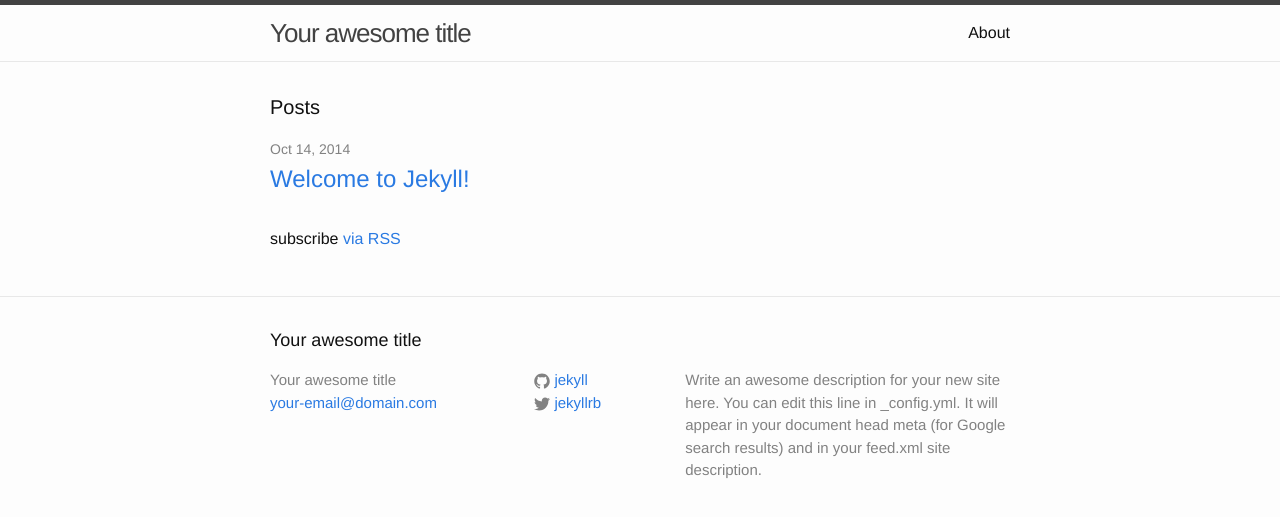
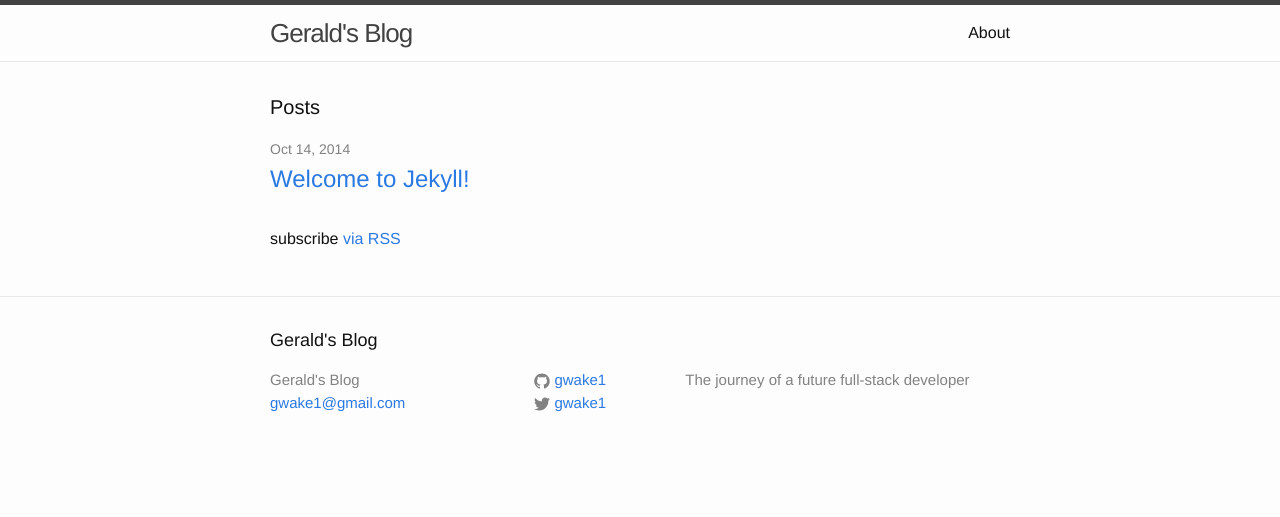
Before and after one commit to gwake1/gwake1.github.io, a Jekyll site: the page built from index.html, in a window 1280 px wide. Shown: the top 517 px of the page. Built offline with Jekyll 4.4.1, drawn with Linux system fonts in a browser that asks for light colours.

Commit message:
Jekyll _config.yml update

```diff
--- a/_config.yml
+++ b/_config.yml
@@ -1,14 +1,11 @@
 # Site settings
-title: Your awesome title
-email: your-email@domain.com
-description: > # this means to ignore newlines until "baseurl:"
-  Write an awesome description for your new site here. You can edit this
-  line in _config.yml. It will appear in your document head meta (for
-  Google search results) and in your feed.xml site description.
+title: Gerald's Blog
+email: gwake1@gmail.com
+description: "The journey of a future full-stack developer"
 baseurl: "" # the subpath of your site, e.g. /blog/
-url: "http://yourdomain.com" # the base hostname & protocol for your site
-twitter_username: jekyllrb
-github_username:  jekyll
+url: "gwake1.github.io" # the base hostname & protocol for your site
+twitter_username: gwake1
+github_username:  gwake1
 
 # Build settings
 markdown: kramdown
```
